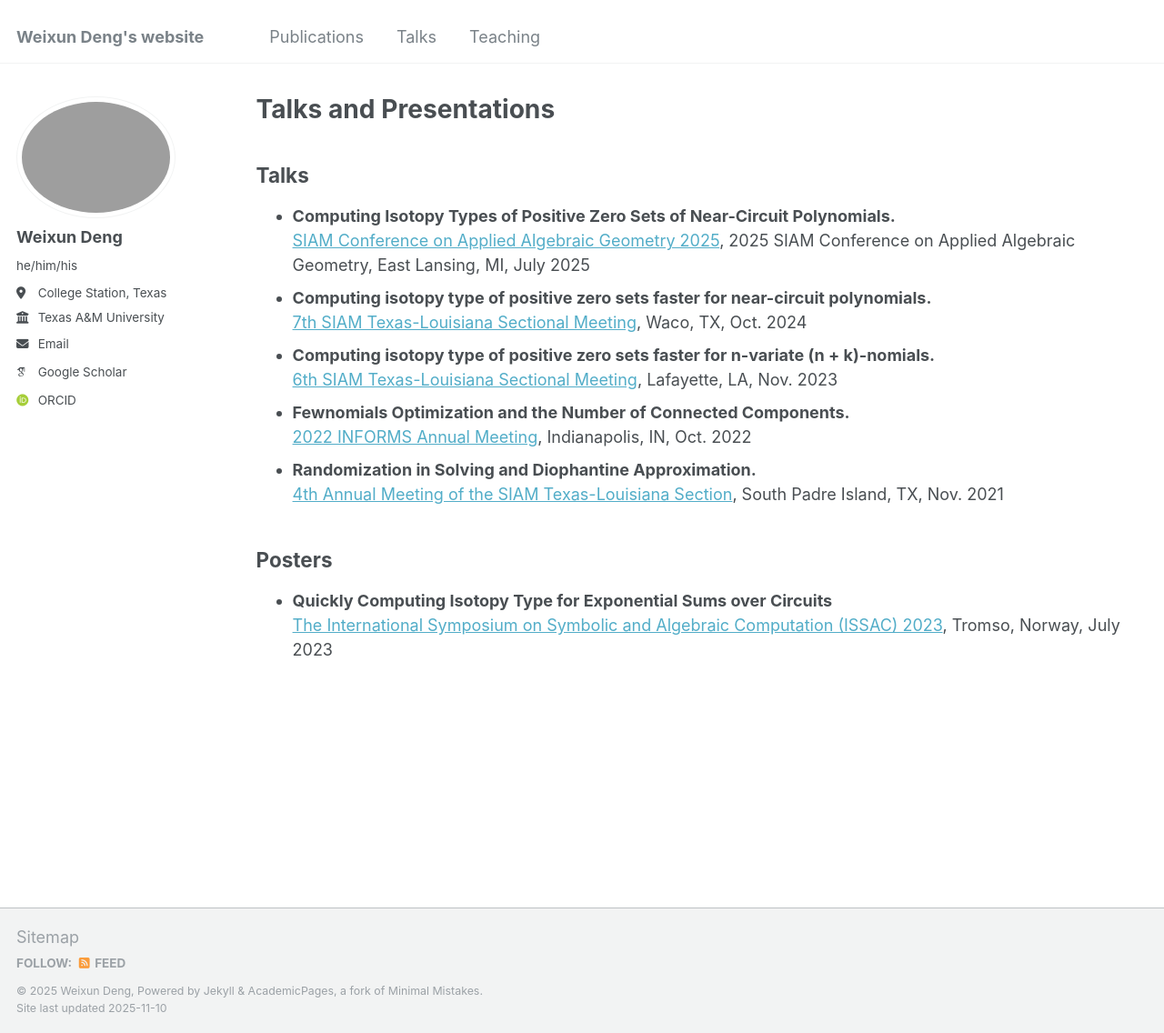
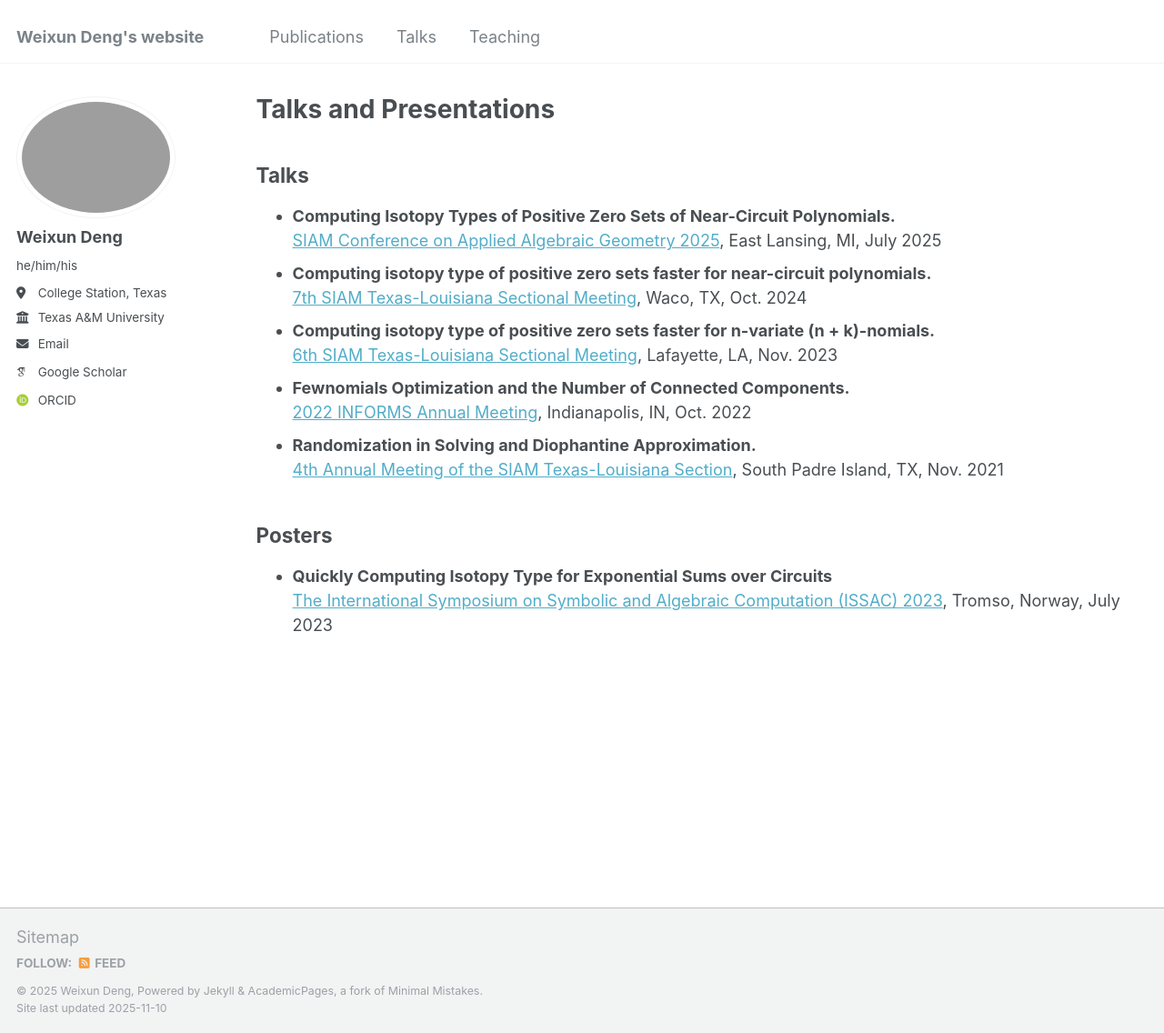
Before and after one commit to WeixunDeng/weixundeng.github.io, a Jekyll site: the page built from _pages/talks.md, in a window 1280 px wide and 1136 px high. Shown: the whole window at 91% size. Built offline with Jekyll 4.4.1, drawn with Linux system fonts in a browser that asks for light colours; some web fonts are replaced.

Commit message:
Update talks.md

```diff
--- a/_pages/talks.md
+++ b/_pages/talks.md
@@ -7,7 +7,7 @@ author_profile: true
 
 ## Talks ##
 * **Computing Isotopy Types of Positive Zero Sets of Near-Circuit Polynomials.**<br/>
-  <a href="https://www.siam.org/conferences-events/past-event-archive/ag25/">SIAM Conference on Applied Algebraic Geometry 2025<a/>, 2025 SIAM Conference on Applied Algebraic Geometry, East Lansing, MI, July 2025
+  <a href="https://www.siam.org/conferences-events/past-event-archive/ag25/">SIAM Conference on Applied Algebraic Geometry 2025<a/>, East Lansing, MI, July 2025
 * **Computing isotopy type of positive zero sets faster for near-circuit polynomials.**<br/>
   <a href="https://math.artsandsciences.baylor.edu/conferences/siam-conference">7th SIAM Texas-Louisiana Sectional Meeting<a/>, Waco, TX, Oct. 2024
 * **Computing isotopy type of positive zero sets faster for n-variate (n + k)-nomials.**<br/>
```
